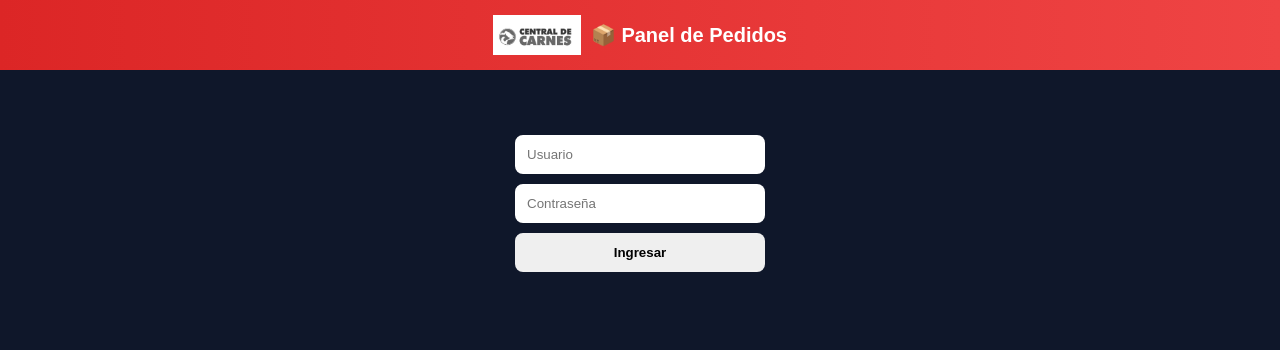
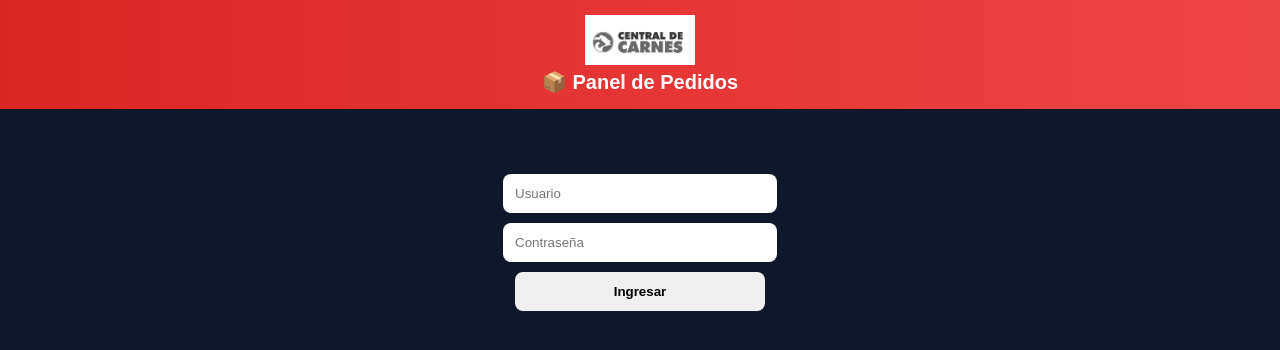
Before and after one commit to arabuloa-collab/central-carnes, a website: page public/admin.html in a window 1280 px wide. Drawn offline with Linux system fonts and the light colour scheme.

Commit message:
logo arriba header

```diff
--- a/public/admin.html
+++ b/public/admin.html
@@ -1,3 +1,6 @@
+<!DOCTYPE html>
+<html lang="es">
+<head>
 <meta charset="UTF-8">
 <title>Admin PRO</title>
 
@@ -82,10 +85,12 @@
 
 <body>
 
-<!-- 🔥 HEADER CON LOGO CORREGIDO -->
-<header style="display:flex; align-items:center; justify-content:center; gap:10px;">
-  <img src="logo.png" style="height:40px;">
-  <span>📦 Panel de Pedidos</span>
+<!-- 🔥 HEADER CON LOGO ARRIBA -->
+<header>
+  <div style="display:flex; flex-direction:column; align-items:center;">
+    <img src="logo.png" style="height:50px; margin-bottom:5px;">
+    <span>📦 Panel de Pedidos</span>
+  </div>
 </header>
 
 <!-- LOGIN -->
@@ -103,9 +108,7 @@
   <button class="btn-out" onclick="logout()">Salir</button>
 </div>
 
-<!-- DASHBOARD -->
 <div id="dashboard" style="display:flex; gap:10px; margin:10px 0;">
-
   <div class="card" style="flex:1; text-align:center;">
     <div>Total</div>
     <h2 id="total">0</h2>
@@ -120,11 +123,9 @@
     <div>Entregados</div>
     <h2 id="entregados">0</h2>
   </div>
-
 </div>
 
 <input id="filtro" placeholder="Buscar cliente...">
-
 <div id="lista"></div>
 
 </div>
```
